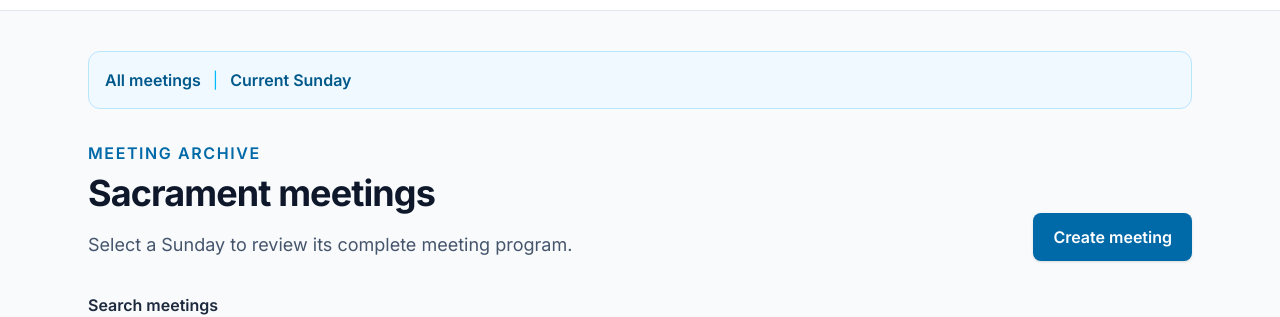
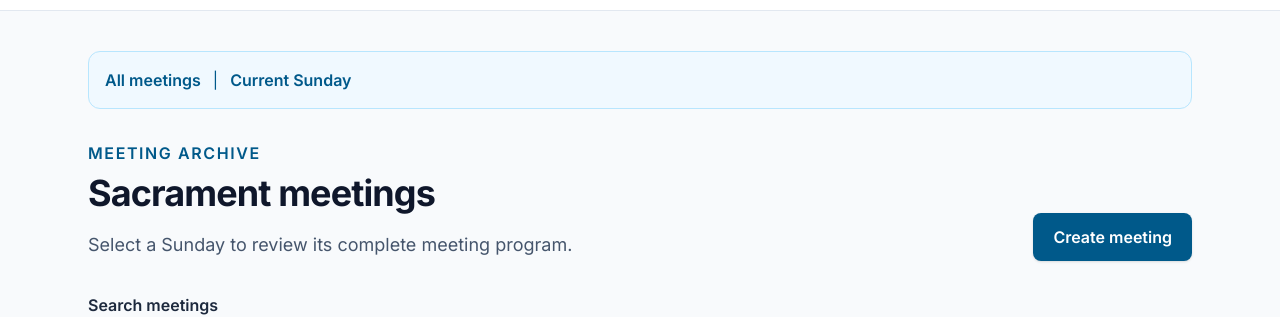
Before and after one commit to canalesmejiad/sacrament-meetings, a Next.js app: page /meetings in a window 1280 px wide. Shown: the part 134-451 px from the top of the page. Built offline with nearby package versions, Linux system fonts and the light colour scheme; no server answers; the database is empty.

Commit message:
Improve meeting archive color contrast

```diff
--- a/app/(public)/meetings/layout.tsx
+++ b/app/(public)/meetings/layout.tsx
@@ -18,7 +18,7 @@ export default function MeetingsLayout({
                     All meetings
                 </Link>
 
-                <span aria-hidden="true" className="text-sky-400">
+                <span aria-hidden="true" className="text-sky-800">
                     |
                 </span>
 
--- a/app/(public)/meetings/page.tsx
+++ b/app/(public)/meetings/page.tsx
@@ -66,7 +66,7 @@ export default async function MeetingsPage({
 
             <div className="flex flex-col gap-6 sm:flex-row sm:items-end sm:justify-between">
                 <div className="max-w-2xl">
-          <p className="font-semibold uppercase tracking-widest text-sky-700">
+                    <p className="font-semibold uppercase tracking-widest text-sky-800">
                         Meeting archive
                     </p>
 
@@ -84,7 +84,7 @@ export default async function MeetingsPage({
 
                 <Link
                     href="/meetings/new"
-          className="inline-flex w-fit rounded-lg bg-sky-700 px-5 py-3 font-semibold text-white shadow-sm hover:bg-sky-800 focus:outline-none focus:ring-2 focus:ring-sky-600 focus:ring-offset-2"
+                    className="inline-flex w-fit rounded-lg bg-sky-800 px-5 py-3 font-semibold text-white shadow-sm hover:bg-sky-900 focus:outline-none focus:ring-2 focus:ring-sky-600 focus:ring-offset-2"
                 >
                     Create meeting
                 </Link>
--- a/components/MeetingCard.tsx
+++ b/components/MeetingCard.tsx
@@ -17,11 +17,11 @@ export default function MeetingCard({
   return (
     <article className="flex h-full flex-col rounded-xl border border-slate-200 bg-white p-6 shadow-sm transition hover:-translate-y-1 hover:shadow-md">
       <div className="flex flex-wrap items-center justify-between gap-3">
-                <span className="rounded-full bg-sky-100 px-3 py-1 text-sm font-semibold capitalize text-sky-800">
+        <span className="rounded-full bg-sky-100 px-3 py-1 text-sm font-semibold capitalize text-sky-900">
           {meeting.meetingType}
         </span>
 
-                <span className="text-sm text-slate-500">
+        <span className="text-sm text-slate-600">
           Meeting #{meeting.id}
         </span>
       </div>
@@ -32,13 +32,21 @@ export default function MeetingCard({
 
       <dl className="mt-4 space-y-2 text-sm">
         <div>
-                    <dt className="font-semibold text-slate-800">Presiding</dt>
-                    <dd className="text-slate-600">{meeting.presiding}</dd>
+          <dt className="font-semibold text-slate-800">
+            Presiding
+          </dt>
+          <dd className="text-slate-600">
+            {meeting.presiding}
+          </dd>
         </div>
 
         <div>
-                    <dt className="font-semibold text-slate-800">Conducting</dt>
-                    <dd className="text-slate-600">{meeting.conducting}</dd>
+          <dt className="font-semibold text-slate-800">
+            Conducting
+          </dt>
+          <dd className="text-slate-600">
+            {meeting.conducting}
+          </dd>
         </div>
       </dl>
 
--- a/components/Pagination.tsx
+++ b/components/Pagination.tsx
@@ -41,7 +41,7 @@ export default function Pagination({
             ) : (
                 <span
                     aria-disabled="true"
-                    className="cursor-not-allowed rounded-lg border border-slate-200 bg-slate-100 px-4 py-2 text-slate-400"
+                    className="cursor-not-allowed rounded-lg border border-slate-200 bg-slate-100 px-4 py-2 text-slate-600"
                 >
                     Previous
                 </span>
@@ -58,7 +58,7 @@ export default function Pagination({
                         aria-current={isCurrentPage ? "page" : undefined}
                         className={
                             isCurrentPage
-                                ? "rounded-lg bg-sky-700 px-4 py-2 font-semibold text-white"
+                                ? "rounded-lg bg-sky-800 px-4 py-2 font-semibold text-white"
                                 : "rounded-lg border border-slate-300 bg-white px-4 py-2 font-semibold text-slate-700 hover:bg-slate-100"
                         }
                     >
@@ -77,7 +77,7 @@ export default function Pagination({
             ) : (
                 <span
                     aria-disabled="true"
-                    className="cursor-not-allowed rounded-lg border border-slate-200 bg-slate-100 px-4 py-2 text-slate-400"
+                    className="cursor-not-allowed rounded-lg border border-slate-200 bg-slate-100 px-4 py-2 text-slate-600"
                 >
                     Next
                 </span>
```
Lines whose indentation alone changed are shown as unchanged.
